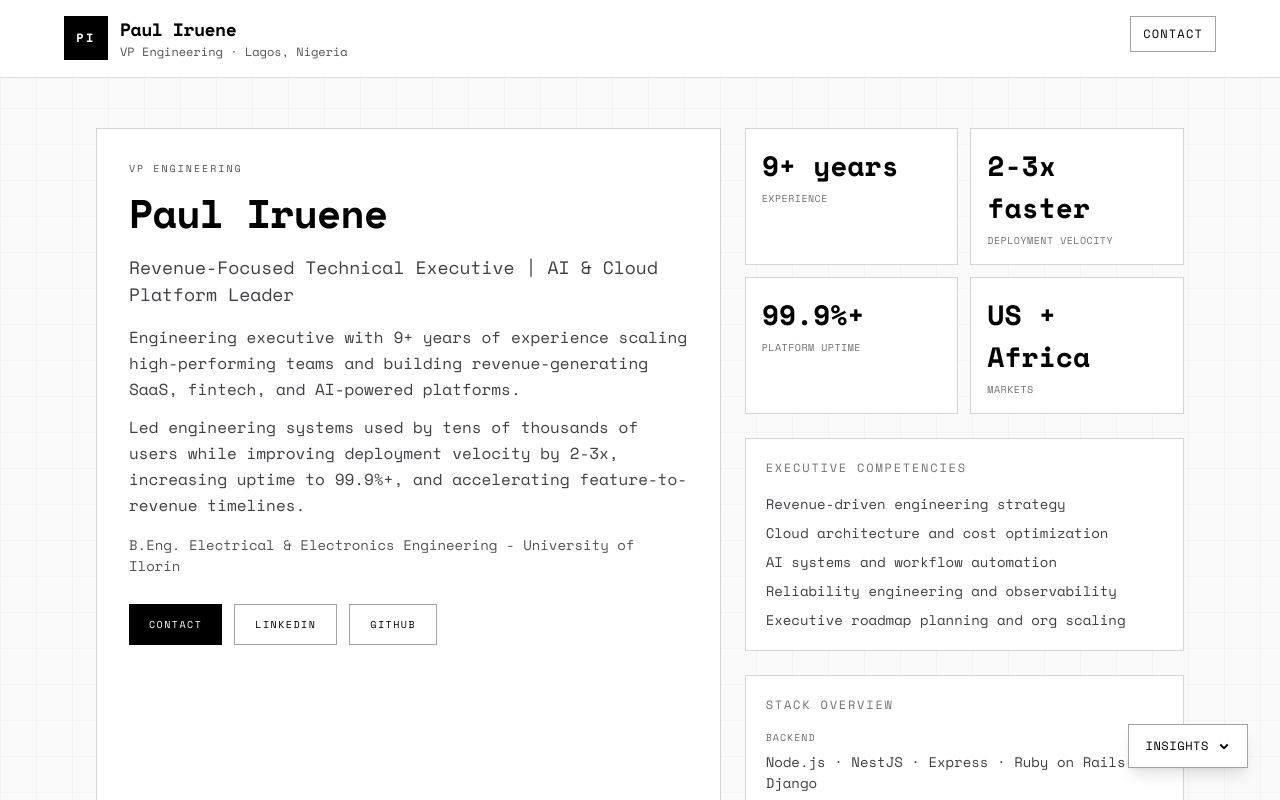
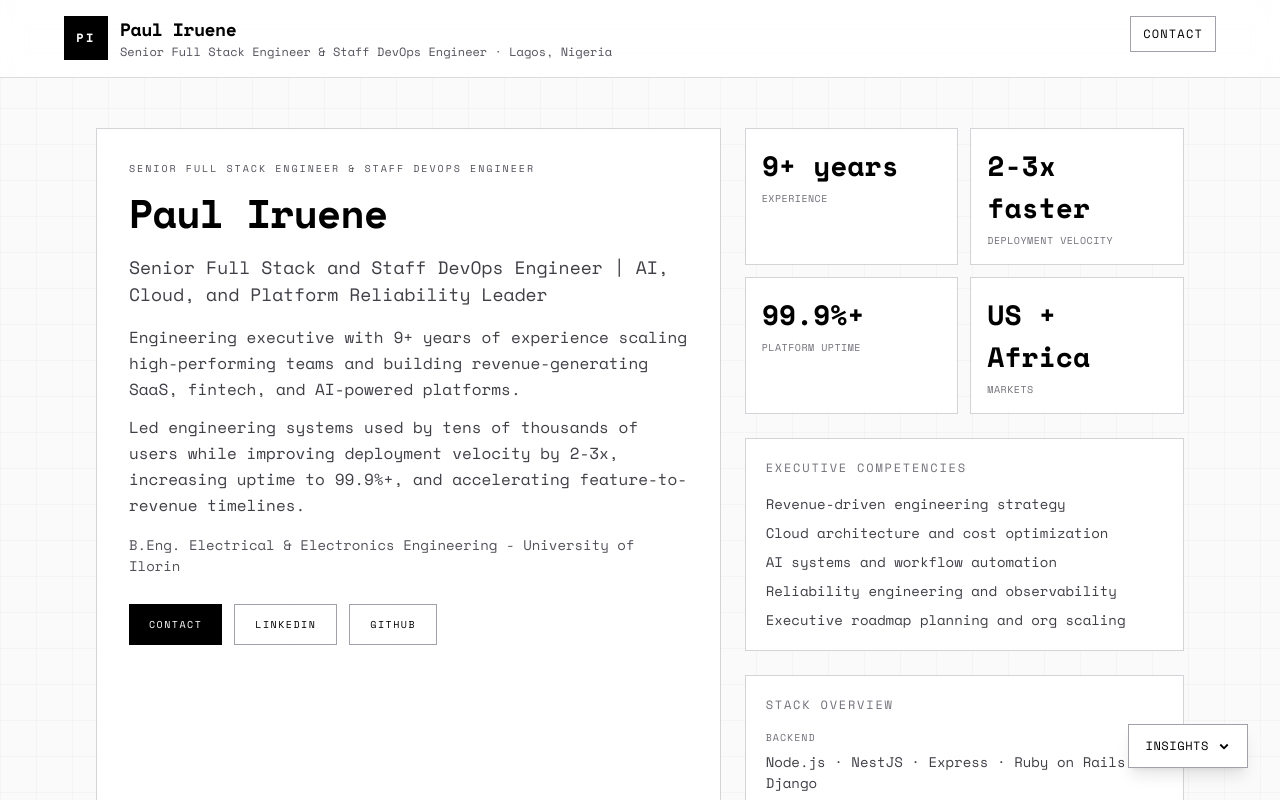
Before and after one commit to Adokiye/portfolio, a Next.js app: page / in a window 1280 px wide. Shown: the top 800 px of the page. Built offline with nearby package versions, Linux system fonts and the light colour scheme.

Commit message:
Update header role to senior full stack and staff devops

```diff
--- a/src/data/profile.js
+++ b/src/data/profile.js
@@ -1,8 +1,8 @@
 export const profile = {
   name: "Paul Iruene",
-  role: "VP Engineering",
+  role: "Senior Full Stack Engineer & Staff DevOps Engineer",
   headline:
-    "Revenue-Focused Technical Executive | AI & Cloud Platform Leader",
+    "Senior Full Stack and Staff DevOps Engineer | AI, Cloud, and Platform Reliability Leader",
   location: "Lagos, Nigeria",
   phone: "+2348169212041",
   email: "gorgeceo@gmail.com",
```
